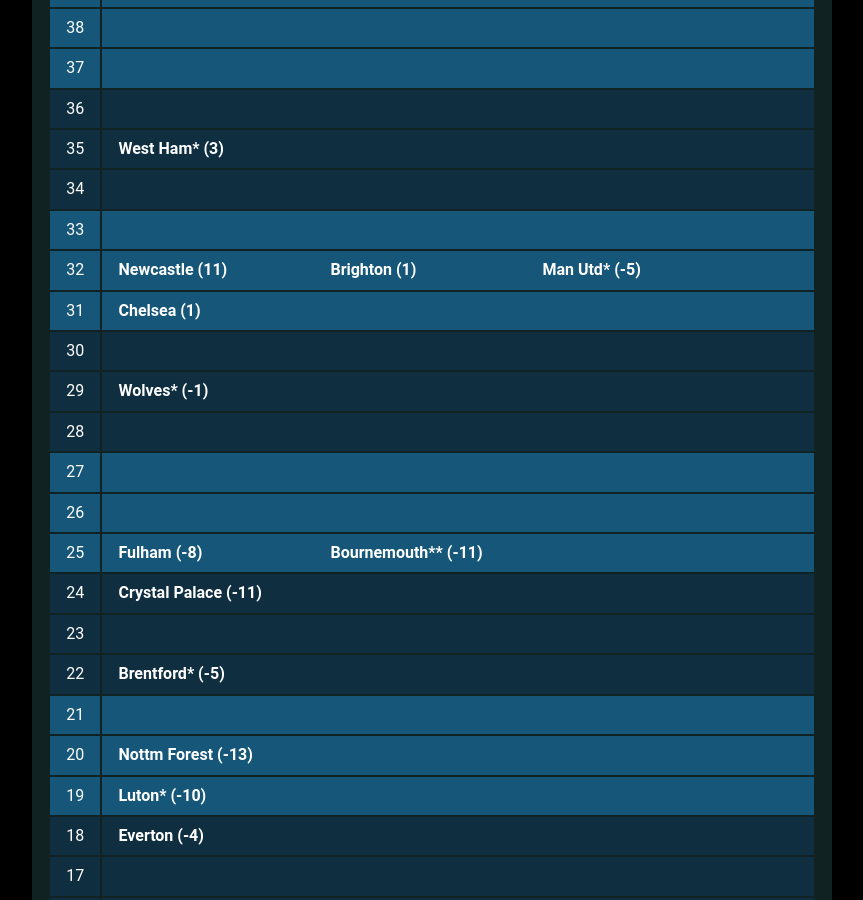
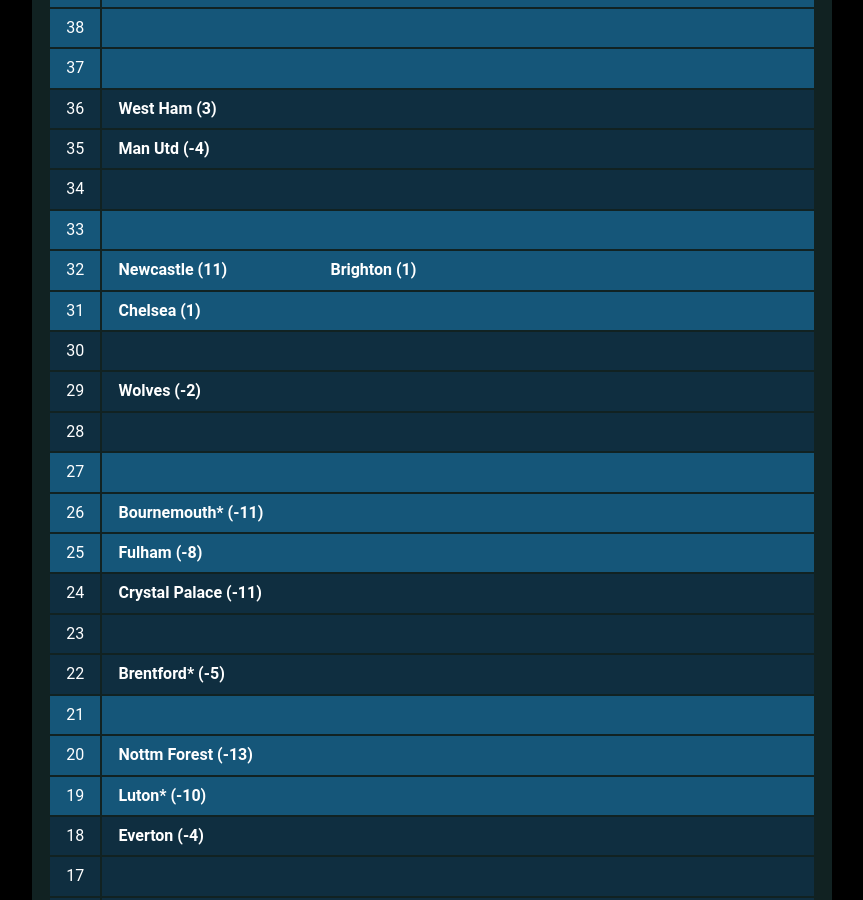
Before and after one commit to muru/muru.github.io, a Jekyll site: the page built from resources.md, in a window 1280 px wide and 900 px high, scrolled down 2002 px. Shown: the whole window, without its empty margins (208-1071 px from the left). Built offline with Jekyll 4.4.1, drawn with Linux system fonts in a browser that asks for light colours; some web fonts are replaced; some of the changed text lies outside the part shown.

Commit message:
updated cann-table: Sat  3 Feb 03:37:54 JST 2024

```diff
--- a/cann-table.html
+++ b/cann-table.html
@@ -83,12 +83,13 @@
 	<tr class="cann-row-2">
 		<td class="cann-point">36</td>
 		<td class="cann-clubs">
+			<span class="club-name">West Ham (3)</span>
 		</td>
  	</tr>
 	<tr class="cann-row-2">
 		<td class="cann-point">35</td>
 		<td class="cann-clubs">
-			<span class="club-name">West Ham* (3)</span>
+			<span class="club-name">Man Utd (-4)</span>
 		</td>
  	</tr>
 	<tr class="cann-row-2">
@@ -106,7 +107,6 @@
 		<td class="cann-clubs">
 			<span class="club-name">Newcastle (11)</span>
 			<span class="club-name">Brighton (1)</span>
-			<span class="club-name">Man Utd* (-5)</span>
 		</td>
  	</tr>
 	<tr class="cann-row-1">
@@ -123,7 +123,7 @@
 	<tr class="cann-row-2">
 		<td class="cann-point">29</td>
 		<td class="cann-clubs">
-			<span class="club-name">Wolves* (-1)</span>
+			<span class="club-name">Wolves (-2)</span>
 		</td>
  	</tr>
 	<tr class="cann-row-2">
@@ -139,13 +139,13 @@
 	<tr class="cann-row-1">
 		<td class="cann-point">26</td>
 		<td class="cann-clubs">
+			<span class="club-name">Bournemouth* (-11)</span>
 		</td>
  	</tr>
 	<tr class="cann-row-1">
 		<td class="cann-point">25</td>
 		<td class="cann-clubs">
 			<span class="club-name">Fulham (-8)</span>
-			<span class="club-name">Bournemouth** (-11)</span>
 		</td>
  	</tr>
 	<tr class="cann-row-2">
```
Also changed, not shown: other parts of cann-table.html (+1 -1 lines).
